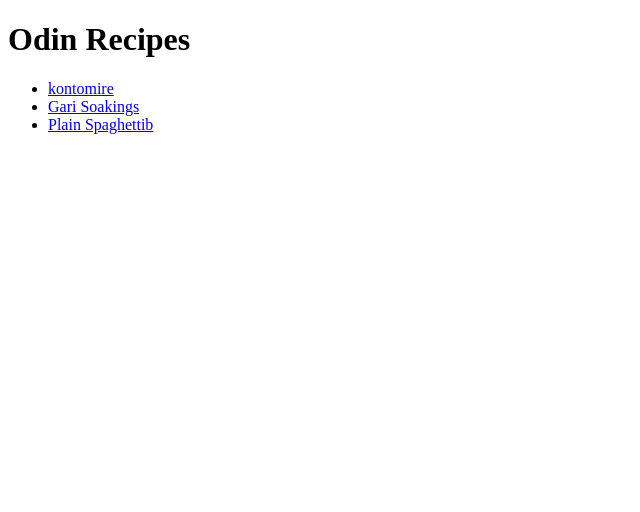
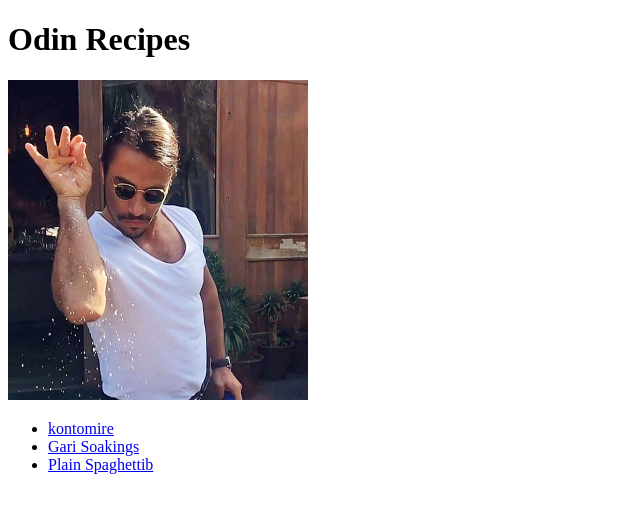
Before and after one commit to kojokwakye/odin-recipes, a plain HTML site: page index.html in a window 1280 px wide. Shown: the whole page, without its empty margins (0-640 px from the left). Drawn offline with Linux system fonts and the light colour scheme.

Commit message:
add image to main page

```diff
--- a/index.html
+++ b/index.html
@@ -4,10 +4,11 @@
     <meta charset="UTF-8" />
     <meta http-equiv="X-UA-Compatible" content="IE=edge" />
     <meta name="viewport" content="width=device-width, initial-scale=1.0" />
-    <title>odin recipes</title>
+    <title>Odin Recipes</title>
   </head>
   <body>
     <h1>Odin Recipes</h1>
+    <img src="images/saltbae.jpg" alt="salt bae meme" width="300px" height="320px">
     <ul>
       <li><a href="recipes/kontomire.html">kontomire</a></li>
       <li><a href="recipes/gari_soakings.html">Gari Soakings</a></li>
```
Also changed, not shown: images/saltbae.jpg (added).
